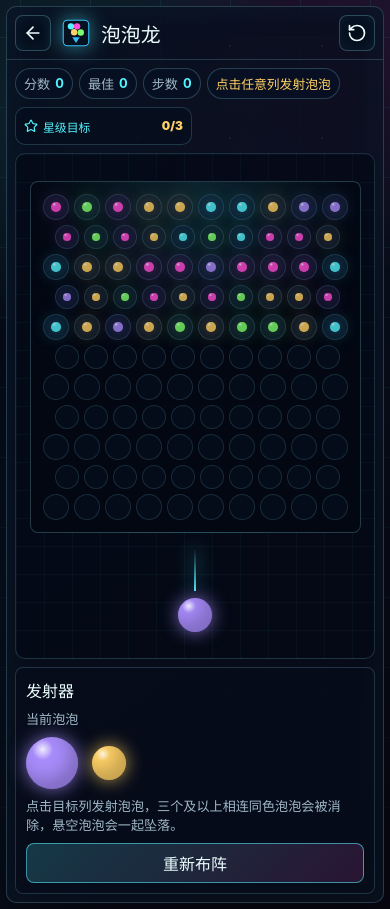
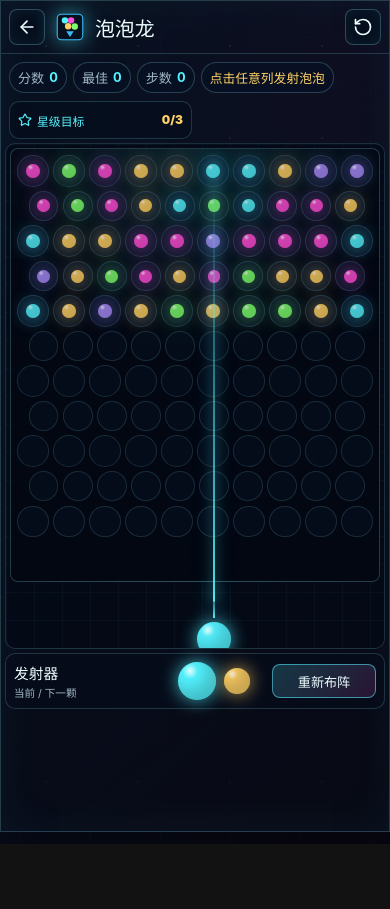
Before and after one commit to yunos1/games_box, a Vue app: page /#/game/bubble-shooter in a window 390 px wide. After the commit the page ends 844 px from the top, so only its background shows below. Built offline with nearby package versions, Linux system fonts and the light colour scheme.

Commit message:
Improve bubble shooter controls

```diff
--- a/src/games/BubbleShooter.vue
+++ b/src/games/BubbleShooter.vue
@@ -8,6 +8,7 @@ const cols = 10;
 const colors = ["#53f3ff", "#ff4fd8", "#ffd166", "#7dff6f", "#a78bfa"];
 
 const board = ref([]);
+const gridRef = ref(null);
 const current = ref(0);
 const next = ref(1);
 const score = ref(0);
@@ -15,11 +16,33 @@ const best = ref(getBestScore("bubble-shooter"));
 const moves = ref(0);
 const status = ref("点击任意列发射泡泡");
 const finished = ref(false);
+const aimCol = ref(Math.floor(cols / 2));
+const launcherX = ref(50);
 
 const remaining = computed(() => board.value.flat().filter((item) => item !== null).length);
 
 function randomColor() {
   return Math.floor(Math.random() * colors.length);
+}
+
+function clamp(value, min, max) {
+  return Math.min(max, Math.max(min, value));
+}
+
+function activeColorIndexes(source = board.value) {
+  return [...new Set(source.flat().filter((item) => item !== null))];
+}
+
+function randomPlayableColor(activeColors = activeColorIndexes()) {
+  const pool = activeColors.length ? activeColors : colors.map((_, index) => index);
+  return pool[Math.floor(Math.random() * pool.length)];
+}
+
+function advanceQueue(activeColors = activeColorIndexes()) {
+  if (!activeColors.length) return false;
+  current.value = activeColors.includes(next.value) ? next.value : randomPlayableColor(activeColors);
+  next.value = randomPlayableColor(activeColors);
+  return true;
 }
 
 function colorValue(index) {
@@ -30,15 +53,44 @@ function refreshBoard() {
   board.value = board.value.map((row) => [...row]);
 }
 
+function aimAtColumn(col) {
+  aimCol.value = clamp(col, 0, cols - 1);
+  launcherX.value = ((aimCol.value + 0.5) / cols) * 100;
+}
+
+function updateAimFromPointer(event) {
+  const grid = gridRef.value;
+  if (!grid || typeof event.clientX !== "number") return aimCol.value;
+  const rect = grid.getBoundingClientRect();
+  const x = clamp(event.clientX - rect.left, 0, rect.width);
+  const percent = rect.width ? (x / rect.width) * 100 : 50;
+  const col = rect.width ? Math.floor((x / rect.width) * cols) : aimCol.value;
+  aimCol.value = clamp(col, 0, cols - 1);
+  launcherX.value = clamp(percent, 4, 96);
+  return aimCol.value;
+}
+
+function moveLauncher(event) {
+  updateAimFromPointer(event);
+}
+
+function shootFromColumn(col, event) {
+  if (event?.clientX) updateAimFromPointer(event);
+  else aimAtColumn(col);
+  shoot(col);
+}
+
 function restart() {
   board.value = Array.from({ length: rows }, (_, row) =>
     Array.from({ length: cols }, () => (row < 5 ? randomColor() : null)),
   );
-  current.value = randomColor();
-  next.value = randomColor();
+  const activeColors = activeColorIndexes();
+  current.value = randomPlayableColor(activeColors);
+  next.value = randomPlayableColor(activeColors);
   score.value = 0;
   moves.value = 0;
   finished.value = false;
+  aimAtColumn(Math.floor(cols / 2));
   status.value = "点击任意列发射泡泡";
 }
 
@@ -122,31 +174,45 @@ function shoot(col) {
     status.value = "继续寻找三连";
   }
 
-  current.value = next.value;
-  next.value = randomColor();
   refreshBoard();
 
-  if (remaining.value === 0) {
+  const activeColors = activeColorIndexes();
+  if (!activeColors.length) {
     finished.value = true;
     score.value += 500;
     best.value = setBestScore("bubble-shooter", score.value);
     status.value = "全清完成";
-  } else if (board.value[rows - 1].some((value) => value !== null)) {
+    return;
+  }
+
+  if (board.value[rows - 1].some((value) => value !== null)) {
     finished.value = true;
     best.value = setBestScore("bubble-shooter", score.value);
     status.value = "泡泡触底";
+    return;
   }
+
+  advanceQueue(activeColors);
 }
 
 restart();
 </script>
 
 <template>
-  <GameLayout game-id="bubble-shooter" :score="score" :best="best" :moves="moves" :status="status" @restart="restart">
-    <section class="game-panel split-panel">
-      <div class="board-shell">
-        <div class="bubble-stage">
-          <div class="bubble-grid">
+  <GameLayout
+    class="bubble-layout"
+    game-id="bubble-shooter"
+    :score="score"
+    :best="best"
+    :moves="moves"
+    :status="status"
+    @restart="restart"
+  >
+    <section class="game-panel split-panel bubble-panel">
+      <div class="board-shell bubble-board-shell">
+        <div class="bubble-stage" :style="{ '--launcher-x': `${launcherX}%` }" @pointermove="moveLauncher" @pointerdown="moveLauncher">
+          <span class="bubble-aim-line" aria-hidden="true"></span>
+          <div ref="gridRef" class="bubble-grid">
             <div v-for="(row, rowIndex) in board" :key="rowIndex" class="bubble-row" :class="{ odd: rowIndex % 2 }">
               <button
                 v-for="(bubble, colIndex) in row"
@@ -156,45 +222,61 @@ restart();
                 type="button"
                 :style="{ '--bubble-color': colorValue(bubble) }"
                 :aria-label="`发射到第 ${colIndex + 1} 列`"
-                @click="shoot(colIndex)"
+                @click="shootFromColumn(colIndex, $event)"
               >
                 <span v-if="bubble !== null"></span>
               </button>
             </div>
           </div>
           <div class="bubble-launcher">
-            <span class="launcher-line"></span>
-            <span class="bubble-preview" :style="{ '--bubble-color': colorValue(current) }"></span>
+            <div class="bubble-launcher-head">
+              <span class="launcher-line"></span>
+              <span class="bubble-preview" :style="{ '--bubble-color': colorValue(current) }"></span>
+            </div>
           </div>
         </div>
       </div>
-      <aside class="control-panel">
-        <h2>发射器</h2>
-        <p>当前泡泡</p>
-        <div class="bubble-swatches">
+      <aside class="control-panel bubble-control-panel">
+        <div class="bubble-control-title">
+          <h2>发射器</h2>
+          <span>当前 / 下一颗</span>
+        </div>
+        <div class="bubble-swatches" aria-label="当前和下一颗泡泡">
           <span class="bubble-preview large" :style="{ '--bubble-color': colorValue(current) }"></span>
           <span class="bubble-preview" :style="{ '--bubble-color': colorValue(next) }"></span>
         </div>
-        <p>点击目标列发射泡泡，三个及以上相连同色泡泡会被消除，悬空泡泡会一起坠落。</p>
-        <button class="pill-button primary" type="button" @click="restart">重新布阵</button>
+        <button class="pill-button primary bubble-reset-button" type="button" @click="restart">重新布阵</button>
       </aside>
     </section>
   </GameLayout>
 </template>
 
 <style scoped>
+:global(.bubble-layout .game-content) {
+  padding: 10px;
+}
+
 .bubble-stage {
+  --launcher-x: 50%;
+  position: relative;
   display: grid;
-  gap: 14px;
+  grid-template-rows: minmax(0, 1fr) 72px;
+  align-items: stretch;
+  gap: 10px;
   justify-items: center;
-  width: min(92vw, 560px);
-  padding: 14px;
+  width: 100%;
+  height: 100%;
+  padding: 8px;
+  touch-action: none;
 }
 
 .bubble-grid {
   display: grid;
-  gap: 5px;
+  align-content: start;
+  gap: clamp(3px, 1.1vmin, 5px);
   width: 100%;
+  max-width: 620px;
+  margin: 0 auto;
   padding: 12px;
   border: 1px solid rgba(145, 235, 255, 0.22);
   border-radius: var(--radius);
@@ -206,7 +288,7 @@ restart();
 .bubble-row {
   display: grid;
   grid-template-columns: repeat(10, minmax(0, 1fr));
-  gap: 5px;
+  gap: clamp(3px, 1.1vmin, 5px);
 }
 
 .bubble-row.odd {
@@ -223,6 +305,11 @@ restart();
   border-radius: 50%;
   background: rgba(12, 25, 49, 0.56);
   cursor: crosshair;
+  touch-action: manipulation;
+  transition:
+    border-color 0.16s ease,
+    box-shadow 0.16s ease,
+    transform 0.16s ease;
 }
 
 .bubble-cell span,
@@ -248,9 +335,39 @@ restart();
 }
 
 .bubble-launcher {
+  position: relative;
+  width: 100%;
+  max-width: 620px;
+  height: 72px;
+  margin: 0 auto;
+}
+
+.bubble-launcher-head {
+  position: absolute;
+  left: var(--launcher-x);
+  top: 0;
   display: grid;
   place-items: center;
   gap: 7px;
+  transform: translateX(-50%);
+  transition: left 0.08s ease-out;
+}
+
+.bubble-aim-line {
+  position: absolute;
+  left: var(--launcher-x);
+  bottom: 56px;
+  z-index: 2;
+  width: 2px;
+  height: calc(100% - 74px);
+  border-radius: 999px;
+  background: linear-gradient(rgba(83, 243, 255, 0.05), rgba(83, 243, 255, 0.92));
+  box-shadow:
+    0 0 12px rgba(83, 243, 255, 0.72),
+    0 0 28px rgba(83, 243, 255, 0.24);
+  pointer-events: none;
+  transform: translateX(-50%);
+  transition: left 0.08s ease-out;
 }
 
 .launcher-line {
@@ -269,9 +386,143 @@ restart();
   width: 52px;
 }
 
+.control-panel.bubble-control-panel {
+  grid-template-columns: minmax(72px, 0.8fr) auto minmax(92px, 120px);
+  align-items: center;
+  align-content: center;
+  gap: 10px;
+  overflow: visible;
+  padding: 10px;
+}
+
+.bubble-control-title {
+  display: grid;
+  gap: 2px;
+  min-width: 0;
+}
+
+.bubble-control-title h2 {
+  margin: 0;
+  overflow: hidden;
+  font-size: 0.98rem;
+  text-overflow: ellipsis;
+  white-space: nowrap;
+}
+
+.bubble-control-title span {
+  overflow: hidden;
+  color: var(--muted);
+  font-size: 0.72rem;
+  text-overflow: ellipsis;
+  white-space: nowrap;
+}
+
 .bubble-swatches {
   display: flex;
   align-items: center;
-  gap: 14px;
+  justify-content: center;
+  gap: 8px;
+  min-width: 0;
+}
+
+.bubble-control-panel .bubble-preview {
+  width: 30px;
+}
+
+.bubble-control-panel .bubble-preview.large {
+  width: 44px;
+}
+
+.bubble-reset-button {
+  min-height: 38px;
+  min-width: 0;
+  padding: 7px 10px;
+  white-space: nowrap;
+}
+
+@media (max-width: 860px) {
+  :global(.bubble-layout.game-shell) {
+    padding: 0;
+  }
+
+  :global(.bubble-layout .game-frame) {
+    border-radius: 0;
+  }
+
+  :global(.bubble-layout .game-content) {
+    padding: 4px;
+  }
+
+  .bubble-panel.split-panel {
+    grid-template-rows: minmax(0, 1fr) auto;
+    gap: 4px;
+  }
+
+  .bubble-board-shell {
+    height: 100%;
+    padding: 2px;
+  }
+
+  .bubble-stage {
+    grid-template-rows: minmax(0, 1fr) 58px;
+    gap: 4px;
+    padding: 2px;
+  }
+
+  .bubble-grid {
+    padding: 6px;
+  }
+
+  .bubble-launcher {
+    height: 58px;
+  }
+
+  .bubble-aim-line {
+    bottom: 44px;
+    height: calc(100% - 56px);
+  }
+
+  .launcher-line {
+    height: 32px;
+  }
+
+  .bubble-launcher-head {
+    gap: 4px;
+  }
+
+  .control-panel.bubble-control-panel {
+    grid-template-columns: minmax(66px, 0.85fr) auto minmax(84px, 104px);
+    max-height: none;
+    padding: 8px;
+    border-radius: 10px;
+  }
+
+  .bubble-control-title h2 {
+    font-size: 0.92rem;
+  }
+
+  .bubble-control-title span {
+    font-size: 0.66rem;
+  }
+
+  .bubble-control-panel .bubble-preview {
+    width: 26px;
+  }
+
+  .bubble-control-panel .bubble-preview.large {
+    width: 38px;
+  }
+
+  .bubble-reset-button {
+    min-height: 34px;
+    padding: 6px 8px;
+    font-size: 0.82rem;
+  }
+}
+
+@media (max-width: 430px), (max-height: 720px) {
+  .bubble-panel.split-panel {
+    grid-template-rows: minmax(0, 1fr) auto;
+  }
 }
 </style>
```
